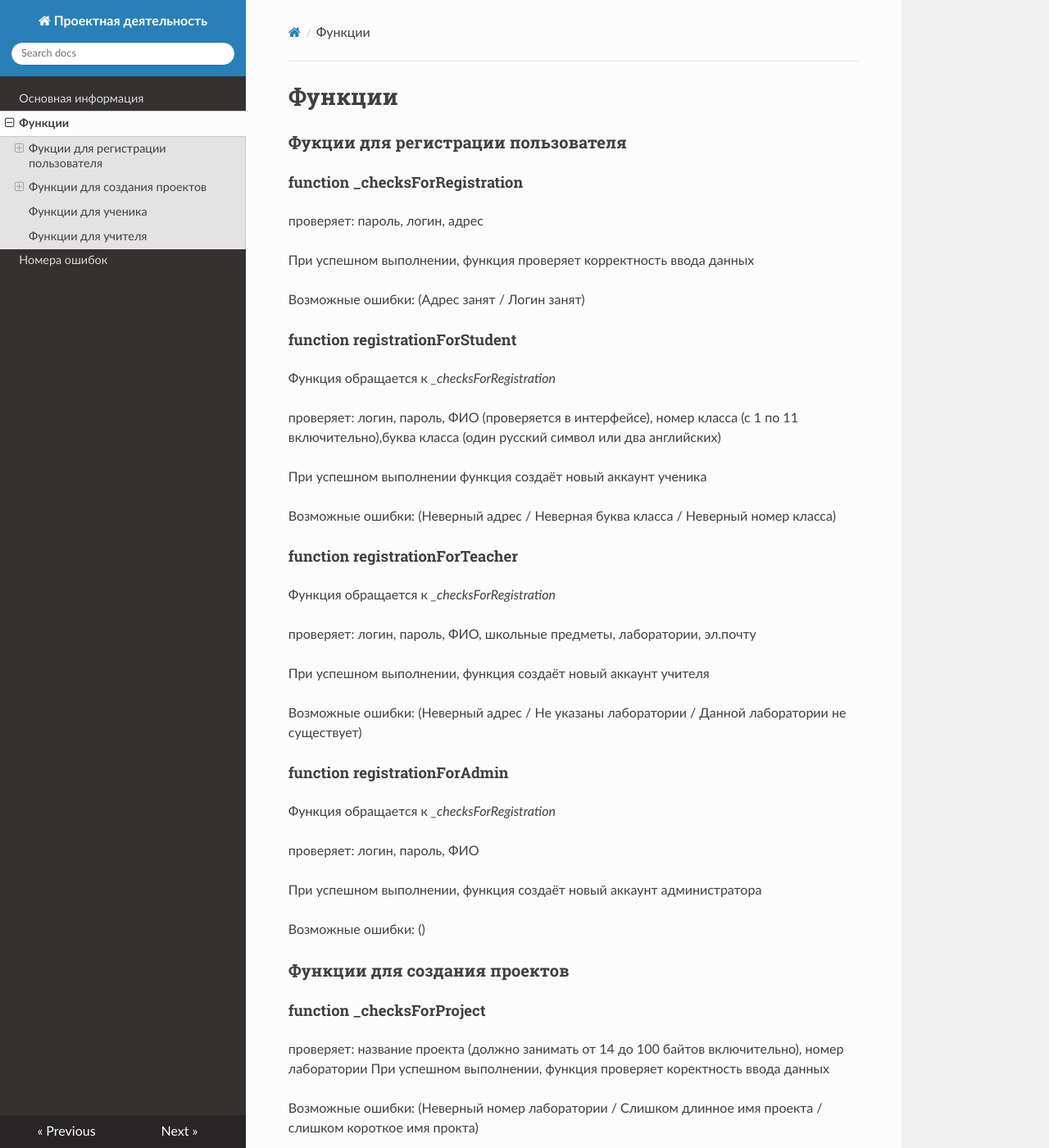
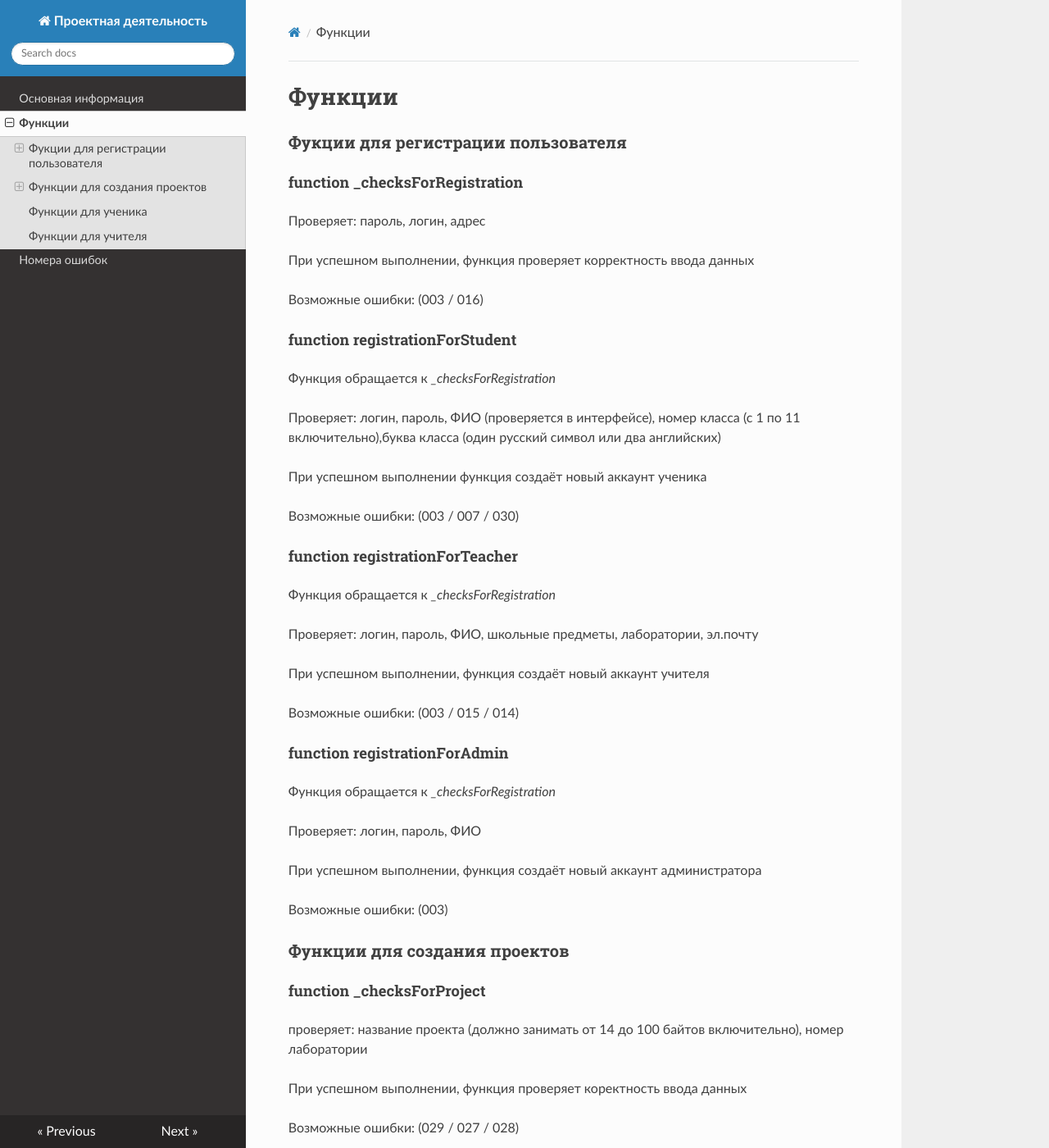
Before and after one commit to Sentinel3954/Test-project, an MkDocs documentation site: the page built from docs/function.md, in a window 1280 px wide and 1400 px high. Shown: the whole window at 82% size. Built offline with MkDocs 1.6.1, drawn with Linux system fonts in a browser that asks for light colours; nearby versions of some CDN libraries; some of the changed text lies outside the part shown.

Commit message:
23.12.22

```diff
--- a/docs/function.md
+++ b/docs/function.md
@@ -4,11 +4,11 @@
 
 #### function _checksForRegistration
 
-   проверяет: пароль, логин, адрес
+   Проверяет: пароль, логин, адрес
 
 При успешном выполнении, функция проверяет корректность ввода данных
 
-Возможные ошибки: (Адрес занят / Логин занят)
+Возможные ошибки: (003 / 016)
 
 
 
@@ -16,11 +16,11 @@
 
 Функция обращается к *_checksForRegistration*
 
-   проверяет: логин, пароль, ФИО (проверяется в интерфейсе), номер класса (с 1 по 11 включительно),буква класса (один русский символ или два английских)
+   Проверяет: логин, пароль, ФИО (проверяется в интерфейсе), номер класса (с 1 по 11 включительно),буква класса (один русский символ или два английских)
 
 При успешном выполнении функция создаёт новый аккаунт ученика
 
-Возможные ошибки: (Неверный адрес / Неверная буква класса / Неверный номер класса)
+Возможные ошибки: (003 / 007 / 030)
 
 
 
@@ -28,11 +28,11 @@
 
 Функция обращается к *_checksForRegistration*
 
-   проверяет: логин, пароль, ФИО, школьные предметы, лаборатории, эл.почту
+   Проверяет: логин, пароль, ФИО, школьные предметы, лаборатории, эл.почту
 
 При успешном выполнении, функция создаёт новый аккаунт учителя
 
-Возможные ошибки: (Неверный адрес / Не указаны лаборатории / Данной лаборатории не существует)
+Возможные ошибки: (003 / 015 / 014)
 
 
 
@@ -40,30 +40,74 @@
 
 Функция обращается к *_checksForRegistration*
 
-   проверяет: логин, пароль, ФИО
+   Проверяет: логин, пароль, ФИО
 
 При успешном выполнении, функция создаёт новый аккаунт администратора
 
-Возможные ошибки: ()
+Возможные ошибки: (003)
 
 ### Функции для создания проектов
+
 
 #### function _checksForProject
 
    проверяет: название проекта (должно занимать от 14 до 100 байтов включительно), номер лаборатории
+
 При успешном выполнении, функция проверяет коректность ввода данных
 
-Возможные ошибки: (Неверный номер лаборатории / Слишком длинное имя проекта / слишком короткое имя прокта)
-
-
+Возможные ошибки: (029 / 027 / 028)
 
 #### function _createProject
-
-Функция обращается к *_checksForProject*
 
 При успешнов выполнении, функция создаёт новый проект
 
 
+#### function _findProjects
+
+   Проверяет: проверяет наличие других проектов, имя проекта
+
+
+#### function _findActiveProject
+
+   Проверяет: проверяет наличие других проектов, номер проекта
+
+
+
+
+#### function createProjectForStudent
+Функция обращается к *_findActiveProject* ,  *_checksForProject*
+
+   Проверяет: логин, пароль, статус ученика, статус учителя, номер проекта, номер лаборатории
+
+При успешном выполнении, функция обращается проверяет корректность ввода данных и обращается к *_checksForProject*
+
+Возможные ошибки: (008 / 009)
+
+
+####  function changeTaskInProject
+Функция обращается к  *_findActiveProject*
+
+   Проверяет: наличие активных проектов, статус ученика, текст
+
+При успешном выполнении функция, изменяет изменяет задачу в проекте
+
+Возможные ошибки: (012)
+
+
+#### function addTaskInProject
+Функция обращается к  *_findActiveProject*
+
+   Проверяет: наличие активных проектов, количество задач (максимум 10)
+
+При успешном выполнении, функция добавляет задачу в проект
+
+Возвожные ошибки: (011)
+
+
+#### function changeGoalProject
+   Проверяет: статус ученика, текст, логин, пароль, наличие активных проектов
+
+При успешном выполнении, функция изменяет цель в проекте
 
 
 ### Функции для ученика
```
Also changed, not shown: docs/index.md (+4 -2 lines).
